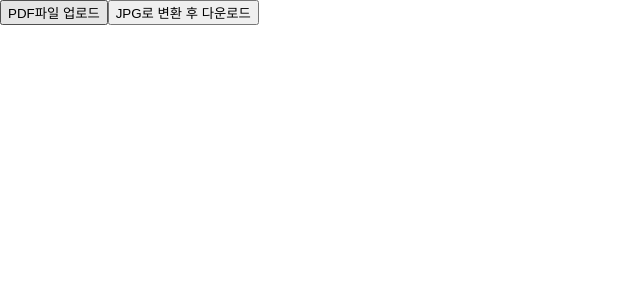
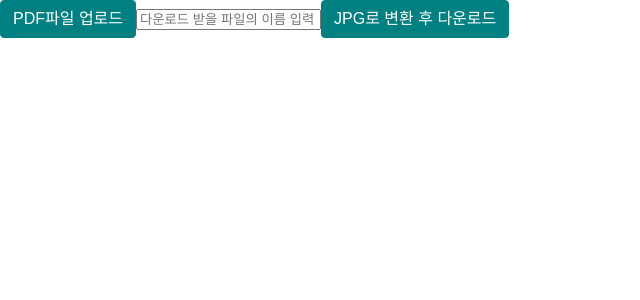
Before and after one commit to lsh3384/typescript_blog, a React (Create React App) app in the folder client/: page /converter in a window 1280 px wide. Shown: the top 300 px of the page, without its empty margins (0-640 px from the left). Built offline with nearby package versions, Linux system fonts and the light colour scheme; no server answers.

Commit message:
1. changing button style, 2. adding input tag to get new jpg ifle name

```diff
--- /dev/null
+++ b/client/src/components/PdfToJpgConverter.css
@@ -0,0 +1,9 @@
+.btn {
+    color: white;
+    background: teal;
+    padding: 0.375rem 0.75rem;
+    border: 1px solid teal;
+    border-radius: 0.25rem;
+    font-size: 1rem;
+    line-height: 1.5;
+  }
--- a/client/src/components/PdfToJpgConverter.tsx
+++ b/client/src/components/PdfToJpgConverter.tsx
@@ -1,11 +1,13 @@
 import React, { useState, useEffect } from "react";
 import { pdfjs} from "react-pdf";
+import "./PdfToJpgConverter.css"
 
 pdfjs.GlobalWorkerOptions.workerSrc = `//cdnjs.cloudflare.com/ajax/libs/pdf.js/${pdfjs.version}/pdf.worker.js`;
 
 function PdfToJpgConverter() {
   const [file, setFile] = useState<File | null>(null);
   const [pdfData, setPdfData] = useState<string>('');
+  const [newFileName, setNewFileName] = useState<string>('');
   const fileInput = React.useRef<HTMLInputElement>(null);
 
   const handleButtonClick = () => {
@@ -67,10 +69,10 @@ function PdfToJpgConverter() {
     imgElement.src = imageUrl;
     document.body.appendChild(imgElement);
 
-    // a태그 생성
+    // a태그 생성 후 클릭
     const link = document.createElement('a');
     link.href = imageUrl;
-    link.download = 'image.jpg';
+    link.download = newFileName; // 파일이름 지정
     document.body.appendChild(link);
     link.click();
   }
@@ -79,7 +81,14 @@ function PdfToJpgConverter() {
     const selectedFile = event.target.files?.[0];
     if (selectedFile) {
       setFile(selectedFile);
+      setNewFileName(selectedFile.name.split('.')[0] + '.jpg');
+
     }
+  }
+
+  function handleFileNameChange(event: React.ChangeEvent<HTMLInputElement>) {
+    const fileName = event.target.value;
+    setNewFileName(fileName);
   }
 
   useEffect(() => {
@@ -94,9 +103,10 @@ function PdfToJpgConverter() {
 
   return (
     <>
-      <button onClick={() => handleButtonClick()}>PDF파일 업로드</button>
+      <button className="btn" onClick={() => handleButtonClick()}>PDF파일 업로드</button>
       <input type="file" onChange={handleFileChange} ref={fileInput} style={{ display: "none" }}/>
-      <button onClick={() => convertToJpg()}>JPG로 변환 후 다운로드</button>
+      <input onChange={handleFileNameChange} placeholder="다운로드 받을 파일의 이름 입력" value={newFileName}/>
+      <button className="btn" onClick={() => convertToJpg()}>JPG로 변환 후 다운로드</button>
     </>
   );
 }
```
